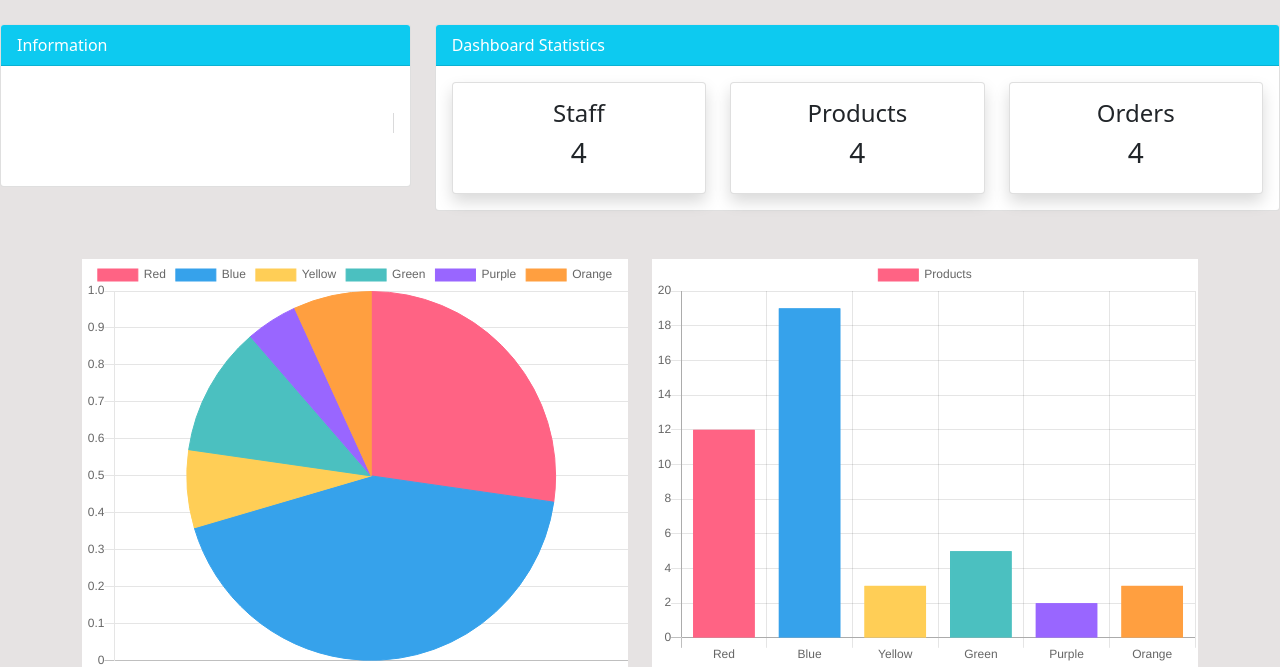
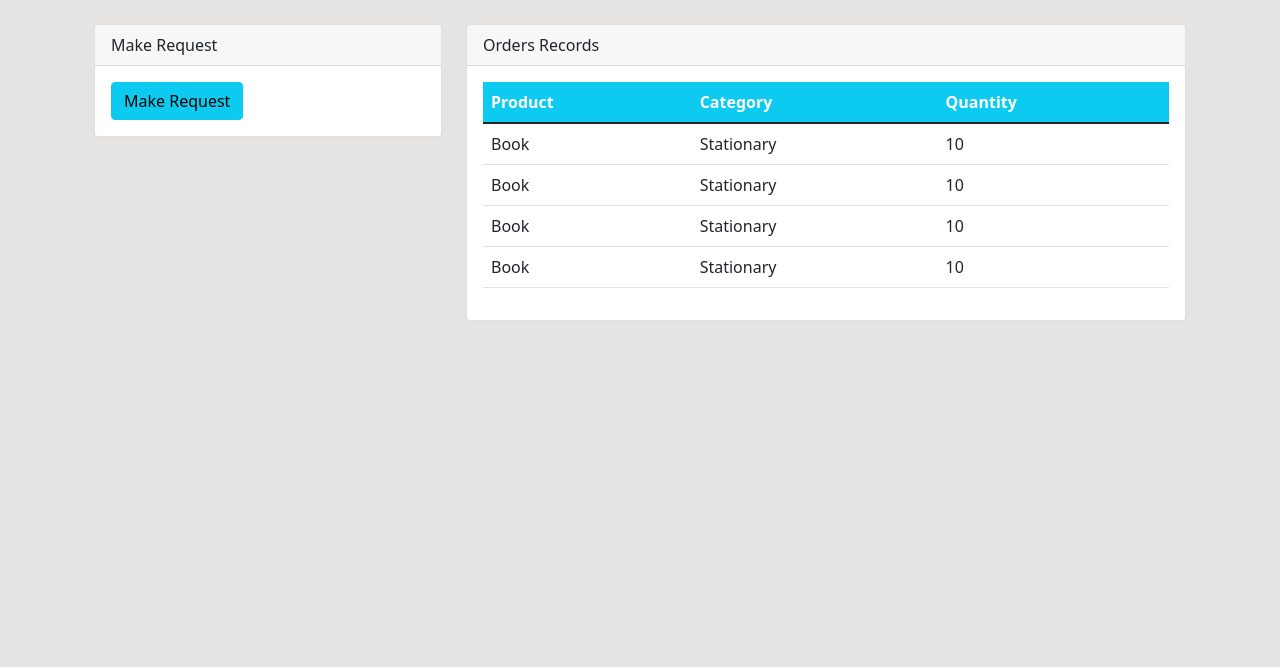
Before and after one commit to fajardo2204/inventory-management-app, a Django app: template improject/templates/dashboard/index.html in a window 1280 px wide. Shown: the part 56-723 px from the top of the page. Run offline with Django 5.2, Linux system fonts and the light colour scheme; the template is opened without the code that fills it, so the values that code supplies are empty.

Commit message:
Inicio de sesion organizado por roles desarrollado
Al existir diferentes roles para los usuarios, y que sus funciones no pueden ser las mismas, se realiza nueva pagina para los miembros staff, para que logren realizar sus funciones sin la necesidad de entrar al login de administradores

```diff
--- a/improject/templates/dashboard/index.html
+++ b/improject/templates/dashboard/index.html
@@ -2,7 +2,7 @@
 {% block title %}Inventory App{% endblock %}
 
 {% block content %}
-
+{% if user.is_authenticated and user.is_staff and user.is_superuser %}
 {% include 'partials/topnav.html'%}
 
 <div class="container">
@@ -97,4 +97,9 @@
       </div>
   </div>
 </div>
+{% else %}
+<div class="container">
+    {% include "dashboard/staff_index.html" %}
+</div>
+{% endif %}
 {% endblock %}
--- /dev/null
+++ b/improject/templates/dashboard/staff_index.html
@@ -0,0 +1,59 @@
+<div class="container">
+  <div class="row mt-4">
+      <div class="col-md-4">
+          <div class="card">
+              <div class="card-header">
+                  Make Request
+              </div>
+              <div class="card-body">
+                  <form method="POST">
+
+                      <input class="btn btn-info btn-block" type="submit" value="Make Request">
+                  </form>
+              </div>
+          </div>
+      </div>
+      <div class="col-md-8">
+          <div class="card">
+              <div class="card-header">
+                  Orders Records
+              </div>
+              <div class="card-body">
+                  <table class="table bg-white">
+                      <thead class="bg-info text-white">
+                          <tr>
+                              <th scope="col">Product</th>
+                              <th scope="col">Category</th>
+                              <th scope="col">Quantity</th>
+                          </tr>
+                      </thead>
+                      <tbody>
+
+                          <tr>
+                              <td>Book</td>
+                              <td>Stationary</td>
+                              <td>10</td>
+                          </tr>
+            <tr>
+                              <td>Book</td>
+                              <td>Stationary</td>
+                              <td>10</td>
+                          </tr>
+            <tr>
+                              <td>Book</td>
+                              <td>Stationary</td>
+                              <td>10</td>
+                          </tr>
+            <tr>
+                              <td>Book</td>
+                              <td>Stationary</td>
+                              <td>10</td>
+                          </tr>
+
+                      </tbody>
+                  </table>
+              </div>
+          </div>
+      </div>
+  </div>
+</div>
```
Also changed, not shown: improject/db.sqlite3.
